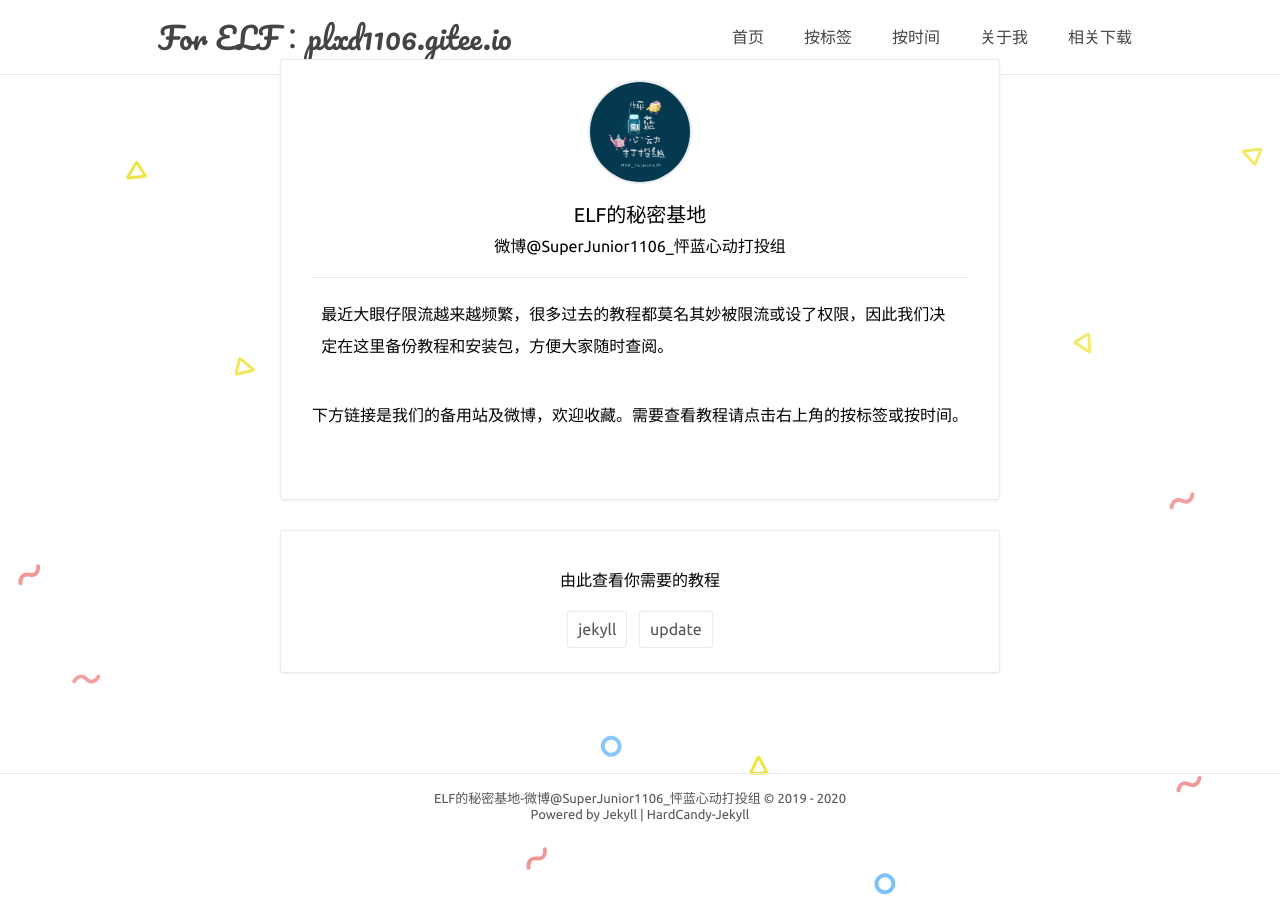
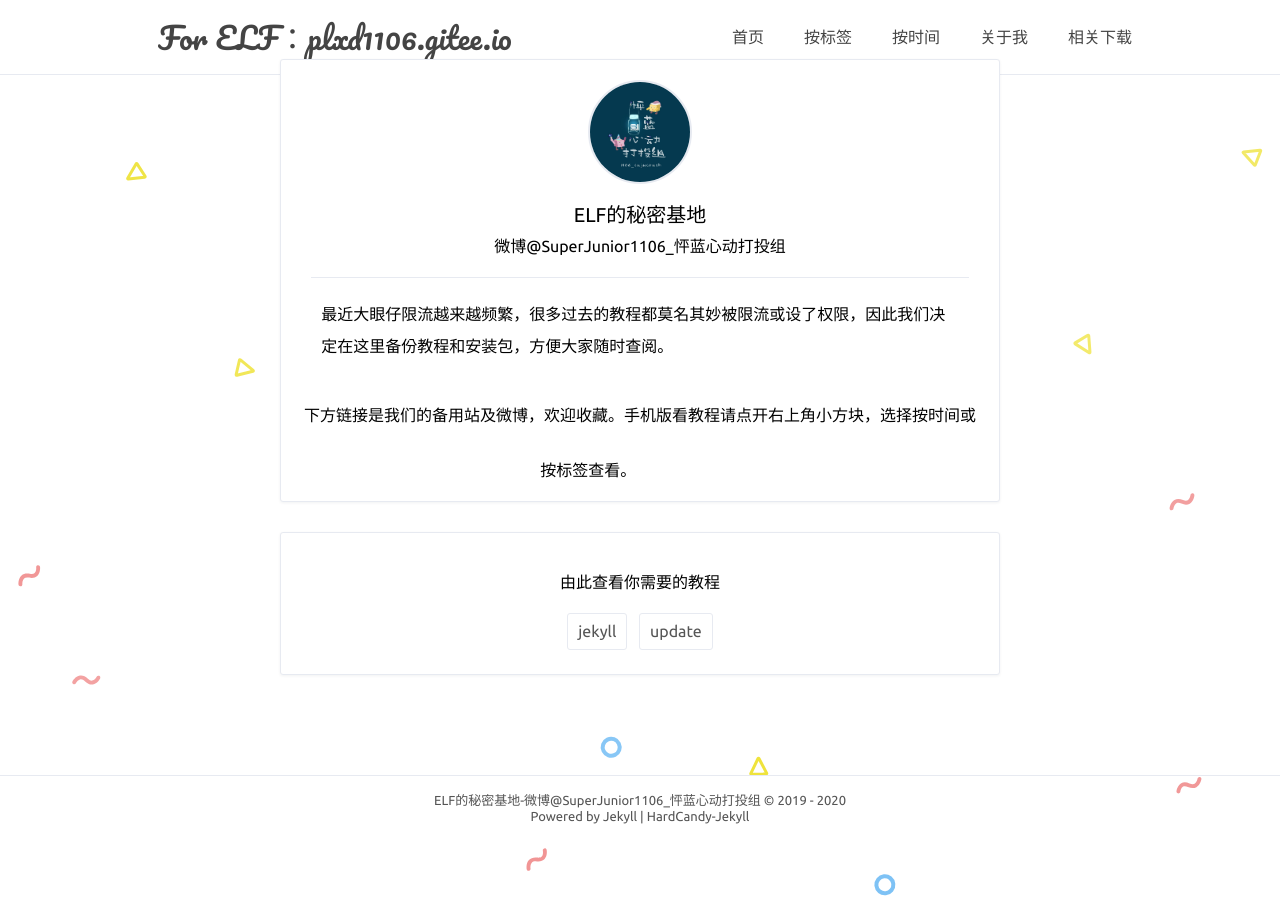
Before and after one commit to penglanxindong1106/penglanxindong1106.github.io, a Jekyll site: the page built from index.html, in a window 1280 px wide. Built offline with Jekyll 4.4.1, drawn with Linux system fonts in a browser that asks for light colours; comment, search, counter and statistics services are not loaded.

Commit message:
Update index.html

```diff
--- a/index.html
+++ b/index.html
@@ -27,7 +27,7 @@ description: 偶尔营业，专注搞蓝。那些很冒险的梦，我们陪你
           <span id="yourbio">{{ site.bio }}</span>
           {% if site.about %}
             <span id="aboutyou">{{ site.aboutyou }}</span>
-            <span>下方链接是我们的备用站及微博，欢迎收藏。需要查看教程请点击右上角的按标签或按时间。</span>
+            <span>下方链接是我们的备用站及微博，欢迎收藏。手机版看教程请点开右上角小方块，选择按时间或按标签查看。</span>
           {% endif %}
         {% endif %}
         {% if site.SNS %}
```
